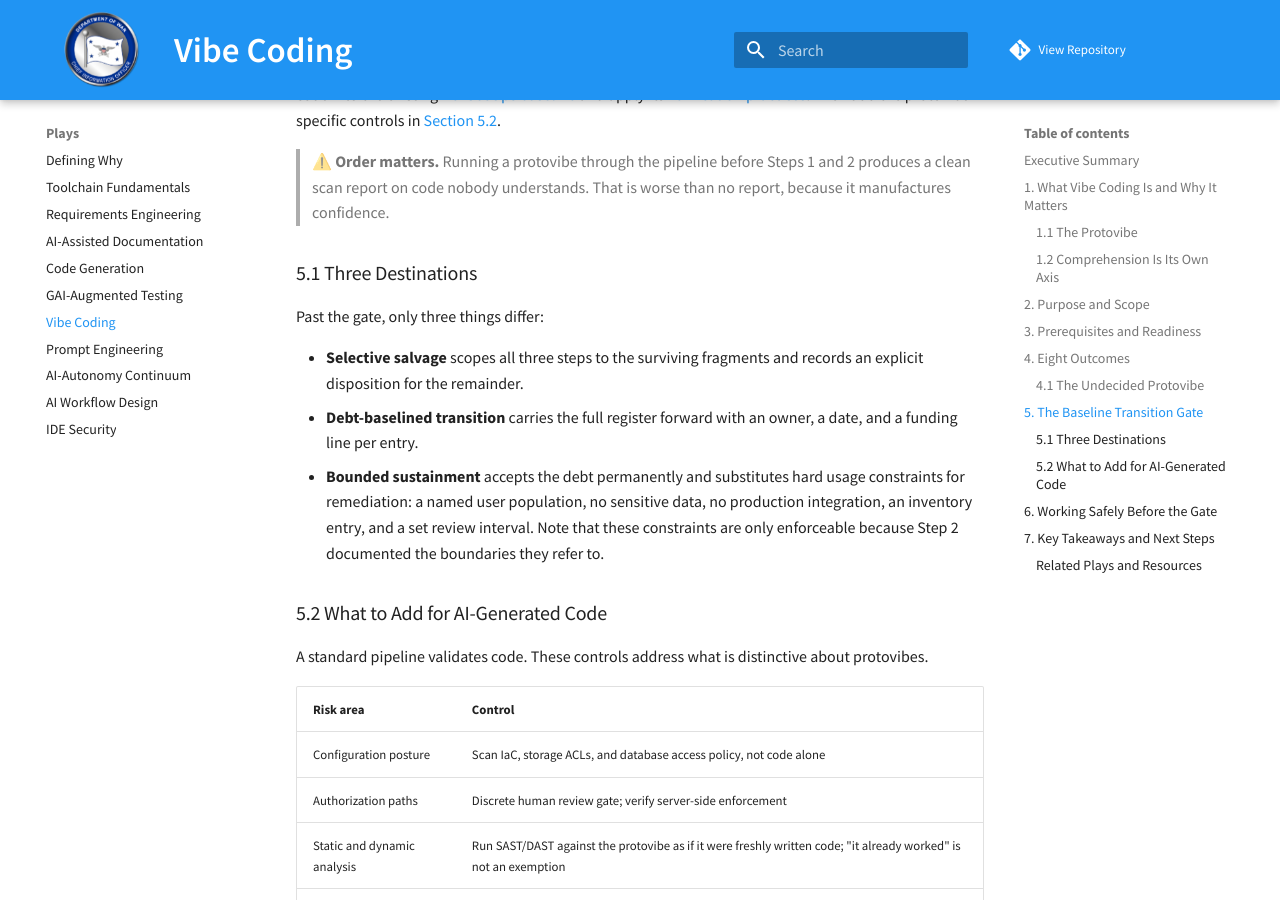
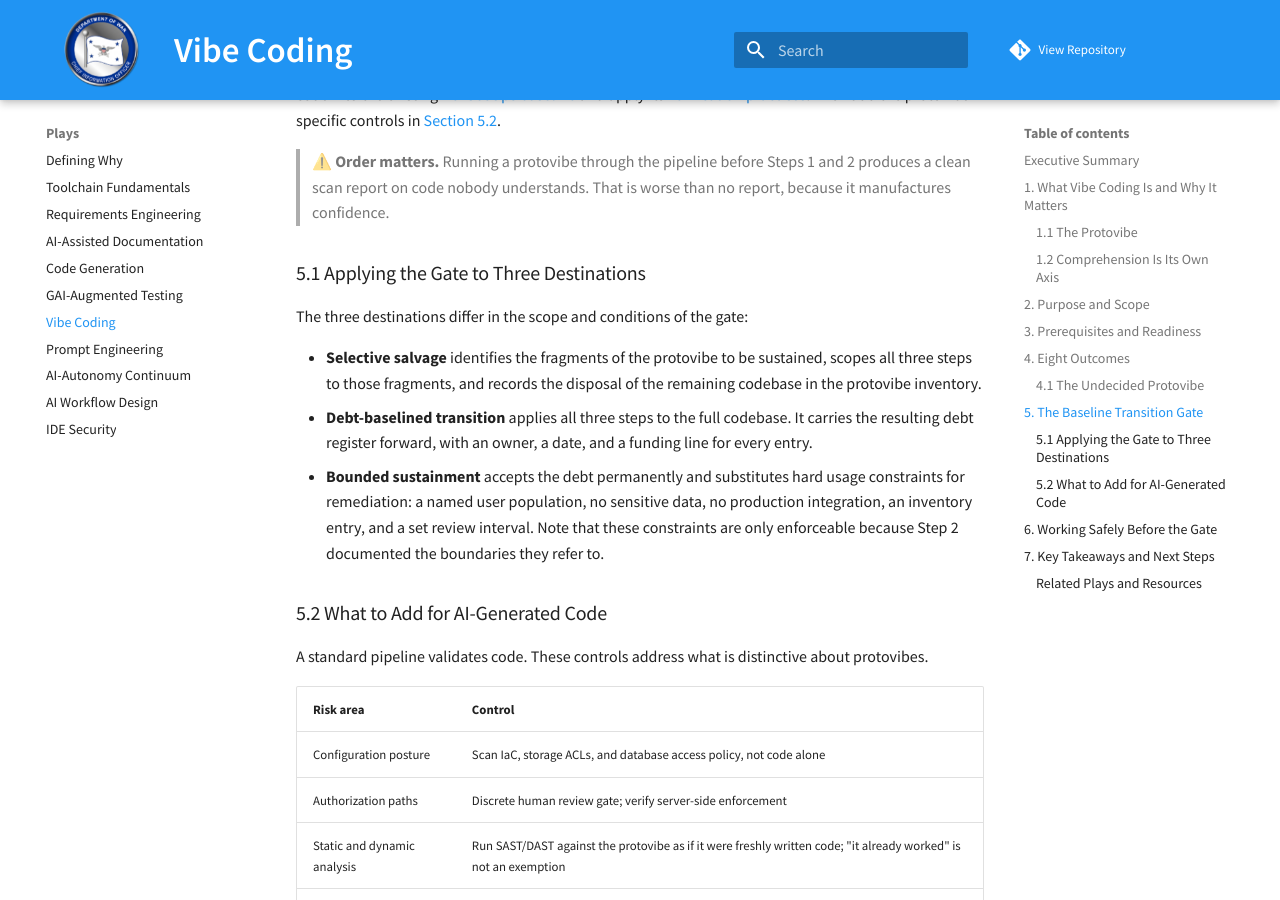
Before and after one commit to Code-dot-mil/AI4SDLC, an MkDocs documentation site: the page built from docs/plays/protovibe_play.md, in a window 1280 px wide and 900 px high, scrolled down 5080 px. Built offline with MkDocs 1.6.1 and Material for MkDocs 9.7.7, drawn with Linux system fonts in a browser that asks for light colours; comment, search, counter and statistics services are not loaded.

Commit message:
docs(protovibe): clarify gate destination handling
Explain how selective salvage and debt-baselined transition scope the gate, record disposition, and carry forward technical debt.

```diff
--- a/docs/plays/protovibe_play.md
+++ b/docs/plays/protovibe_play.md
@@ -118,12 +118,12 @@ The gate is what turns a promising protovibe into something a program can fund,
 
 > ⚠️ **Order matters.** Running a protovibe through the pipeline before Steps 1 and 2 produces a clean scan report on code nobody understands. That is worse than no report, because it manufactures confidence.
 
-### 5.1 Three Destinations
+### 5.1 Applying the Gate to Three Destinations
 
-Past the gate, only three things differ:
+The three destinations differ in the scope and conditions of the gate:
 
-- **Selective salvage** scopes all three steps to the surviving fragments and records an explicit disposition for the remainder.
-- **Debt-baselined transition** carries the full register forward with an owner, a date, and a funding line per entry.
+- **Selective salvage** identifies the fragments of the protovibe to be sustained, scopes all three steps to those fragments, and records the disposal of the remaining codebase in the protovibe inventory.
+- **Debt-baselined transition** applies all three steps to the full codebase. It carries the resulting debt register forward, with an owner, a date, and a funding line for every entry.
 - **Bounded sustainment** accepts the debt permanently and substitutes hard usage constraints for remediation: a named user population, no sensitive data, no production integration, an inventory entry, and a set review interval. Note that these constraints are only enforceable because Step 2 documented the boundaries they refer to.
 
 ### 5.2 What to Add for AI-Generated Code
```
